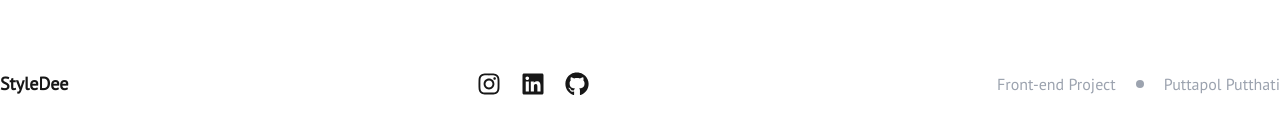
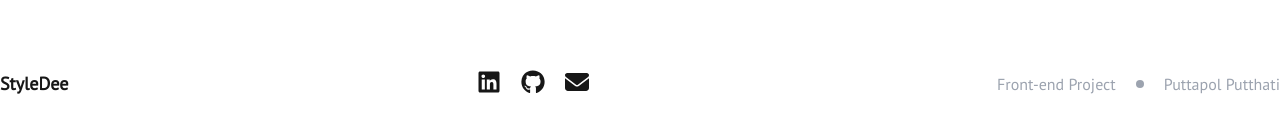
Before and after one commit to putatpol/next-shop, a Next.js app: page / in a window 1280 px wide. Shown: the part 2722-2856 px from the top of the page. Built offline with nearby package versions, Linux system fonts and the light colour scheme.

Commit message:
link footer

```diff
--- a/src/components/Footer.tsx
+++ b/src/components/Footer.tsx
@@ -1,21 +1,28 @@
 import { FontAwesomeIcon } from "@fortawesome/react-fontawesome";
 import React from "react";
 import { faCircle } from "@fortawesome/free-solid-svg-icons";
-import {
-  faInstagram,
-  faLinkedin,
-  faGithub,
-} from "@fortawesome/free-brands-svg-icons";
+import { faEnvelope } from "@fortawesome/free-solid-svg-icons";
+import { faLinkedin, faGithub } from "@fortawesome/free-brands-svg-icons";
+import Link from "next/link";
 
 const Footer = () => {
   return (
     <div className="container mx-auto">
       <div className="flex justify-between py-10">
         <h5>StyleDee</h5>
-        <div className="flex items-center space-x-5 *:size-6">
-          <FontAwesomeIcon icon={faInstagram} />
-          <FontAwesomeIcon icon={faLinkedin} />
-          <FontAwesomeIcon icon={faGithub} />
+        <div className="flex items-center space-x-5 [&_svg]:size-6">
+          <Link
+            href={"https://www.linkedin.com/in/puttapol-putthati-611048289"}
+            target="_blank"
+          >
+            <FontAwesomeIcon icon={faLinkedin} />
+          </Link>
+          <Link href={"https://github.com/putatpol"} target="_blank">
+            <FontAwesomeIcon icon={faGithub} />
+          </Link>
+          <Link href={"mailto:puttapol.put@gmail.com"} target="_blank">
+            <FontAwesomeIcon icon={faEnvelope} />
+          </Link>
         </div>
         <div className="flex items-center space-x-5 text-gray-400">
           <p>Front-end Project</p>
```
